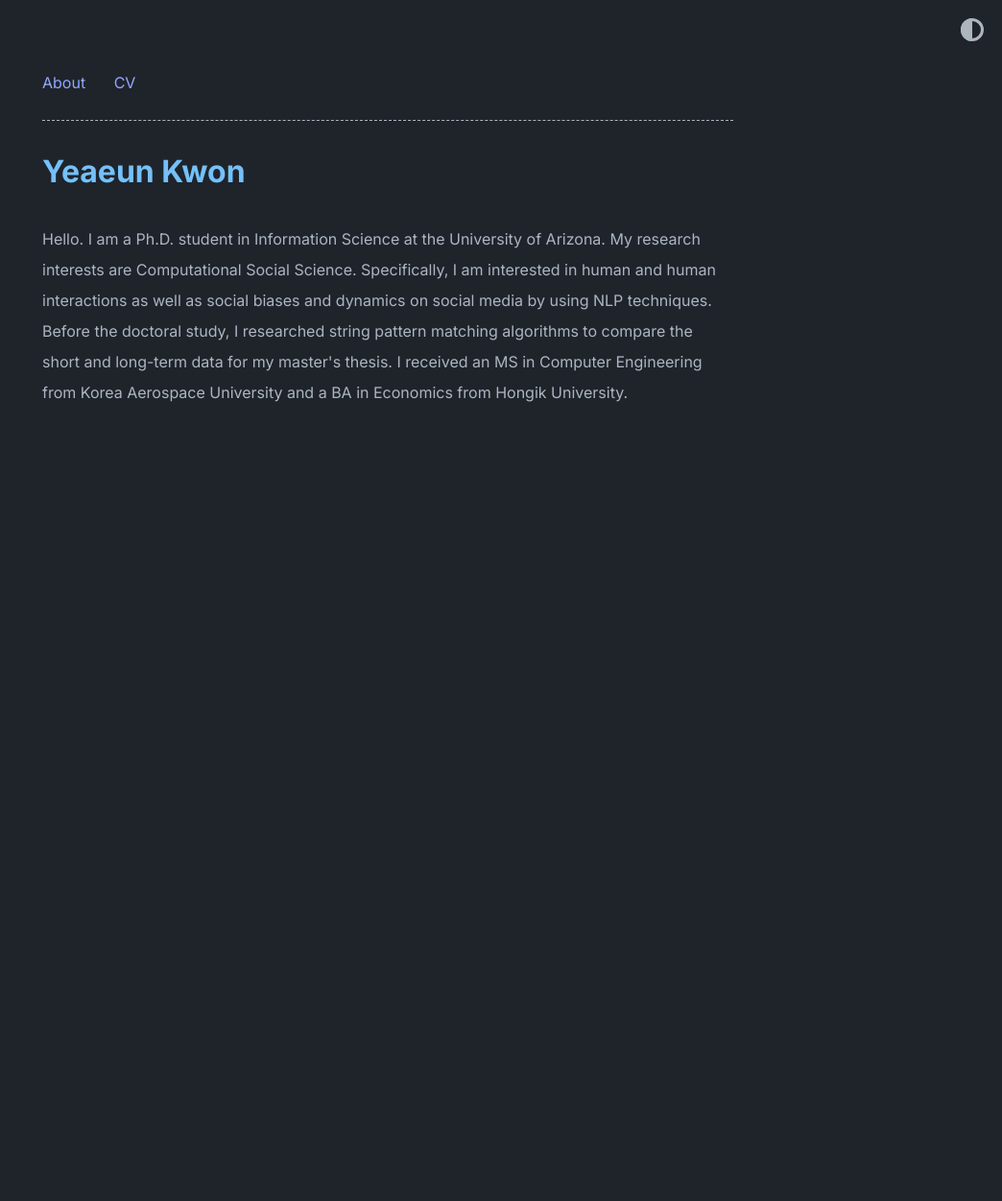
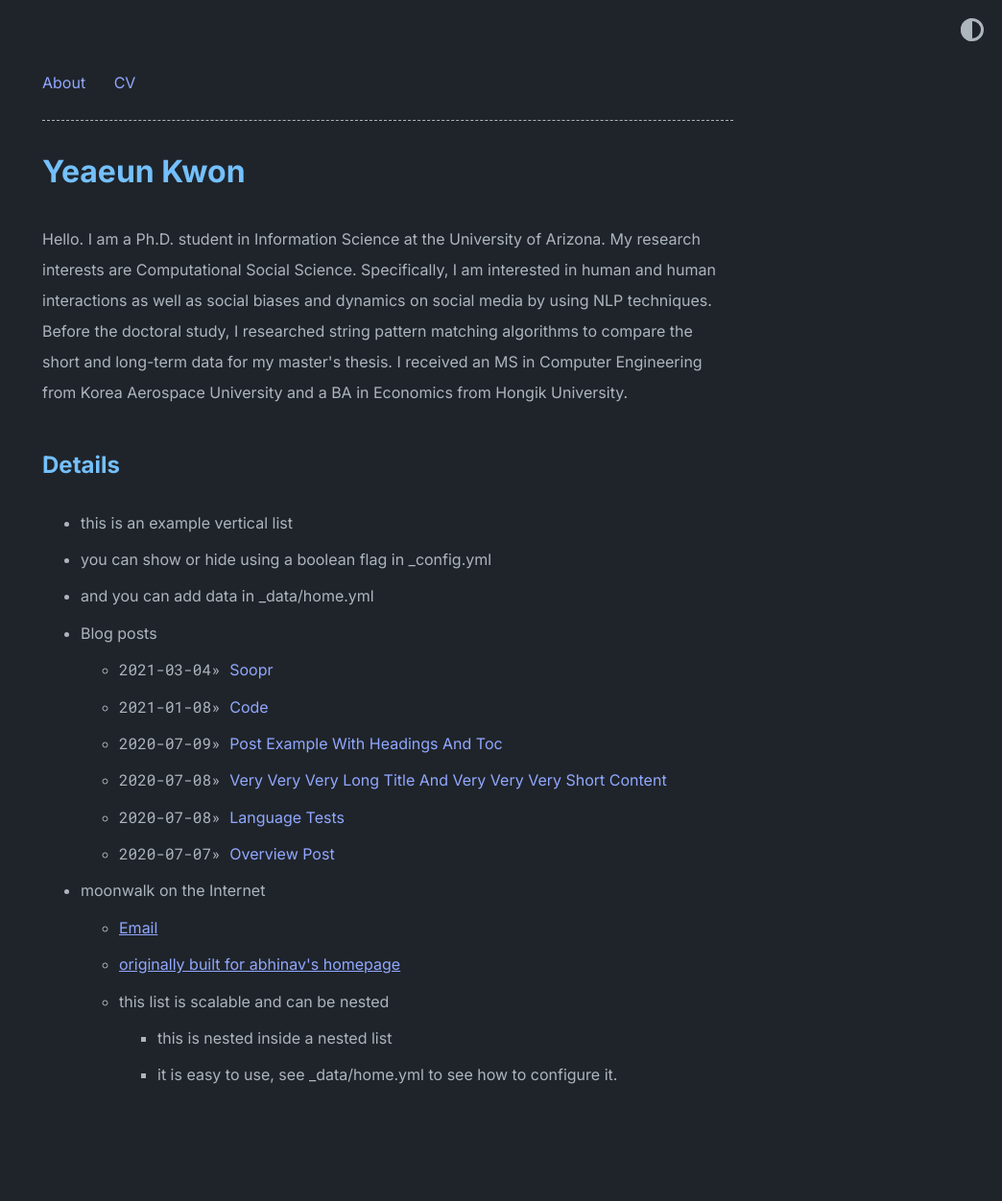
Before and after one commit to yeaeunkwon/yeaeunkwon.github.io, a Jekyll site: the page built from index.md, in a window 1280 px wide. Shown: the whole page at 96% size, without its empty margins (236-1280 px from the left). Built offline with Jekyll 4.4.1, drawn with Linux system fonts in a browser that asks for light colours; before the commit the page ends 900 px from its top, so only the background shows below that.

Commit message:
Update _config.yml

```diff
--- a/_config.yml
+++ b/_config.yml
@@ -38,7 +38,7 @@
   show_projects: false # show projects as cards, add in _data/home.yml
   show_blog: false # show blog posts added in _posts
   show_old_projects: false # show old projects as cards, add in _data/home.yml
-  show_misc_list: false # show generic vertical list for misc details, add _data/home.yml
+  show_misc_list: true # show generic vertical list for misc details, add _data/home.yml
   show_reading_time: false # show number of words and reading time in the blog posts
   show_tags: false # show tags in a blog posts
   # options for "home" page
```
